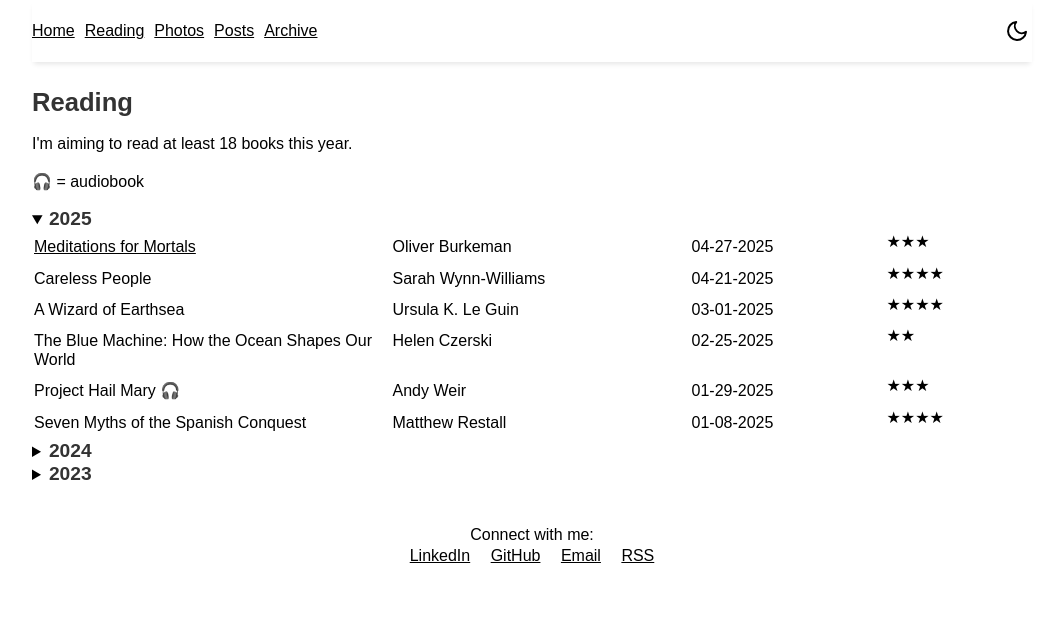
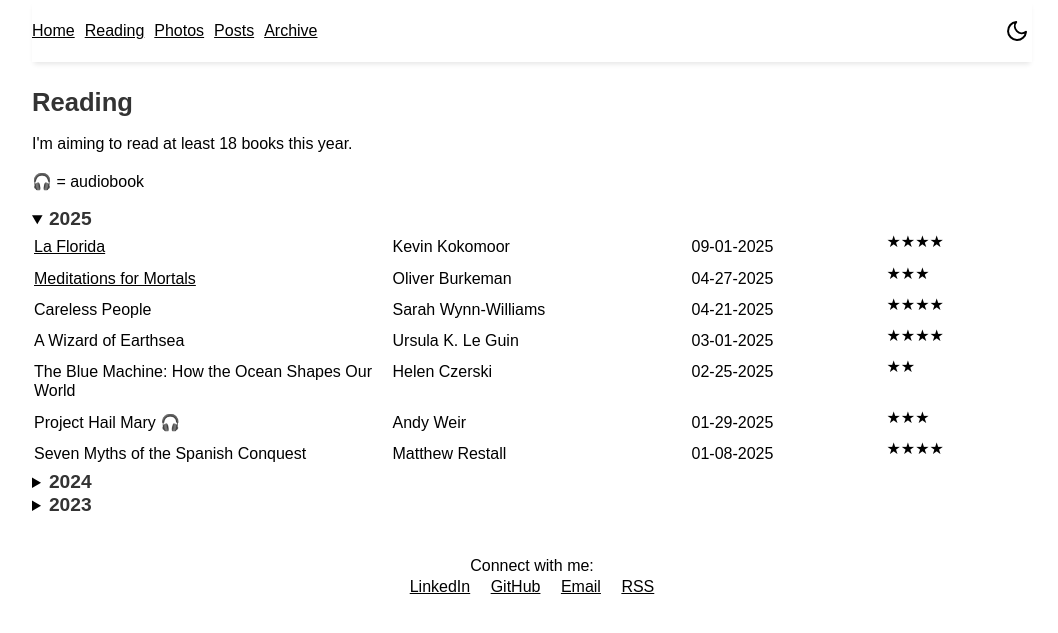
Before and after one commit to brandoncfallin/fallin-website, a Jekyll site: the page built from reading.md, in a window 1280 px wide. Shown: the top 633 px of the page, without its empty margins (108-1166 px from the left). Built offline with Jekyll 4.4.1, drawn with Linux system fonts in a browser that asks for light colours.

Commit message:
la florida

```diff
--- a/_includes/reading_table_2025.html
+++ b/_includes/reading_table_2025.html
@@ -1,5 +1,15 @@
 <table style="background-color:rgba(0, 0, 0, 0); width: 100%;">
     <tbody>
+        <tr>
+            <td class="titles">
+                <a class="titles-clip" data-book-name="meditations">
+                    La Florida
+                </a>
+            </td>
+            <td class="authors">Kevin Kokomoor</td>
+            <td class="dates">09-01-2025</td>
+            <td class="stars">★★★★</td>
+        </tr>
         <tr>
             <td class="titles">
                 <a class="titles-clip" data-book-name="meditations">
```
